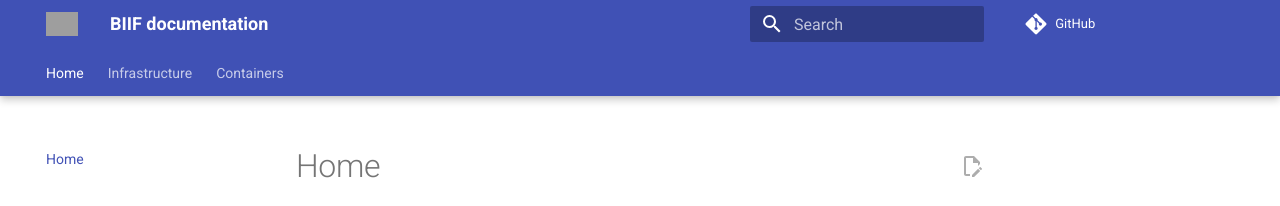
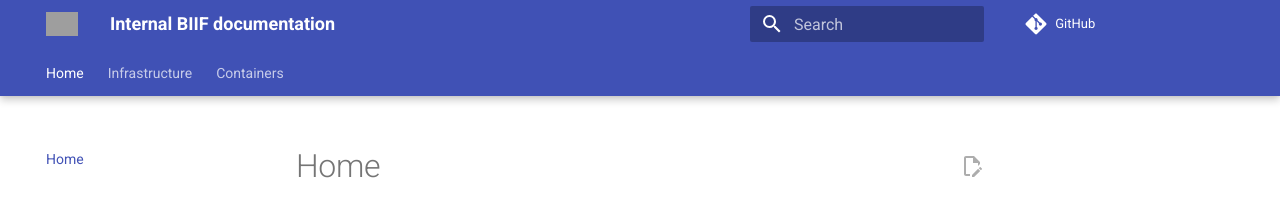
Before and after one commit to BIIFSweden/docs, an MkDocs documentation site: the page built from docs/index.md, in a window 1280 px wide. Shown: the top 206 px of the page. Built offline with MkDocs 1.6.1 and Material for MkDocs 9.7.7, drawn with Linux system fonts in a browser that asks for light colours; comment, search, counter and statistics services are not loaded; grey boxes are pictures that could not be loaded.

Commit message:
change site name

```diff
--- a/mkdocs.yml
+++ b/mkdocs.yml
@@ -1,4 +1,4 @@
-site_name: BIIF documentation
+site_name: Internal BIIF documentation
 repo_url: https://github.com/BIIFSweden/docs
 edit_uri: edit/main/docs/
 site_description: Internal BIIF documentation
```
